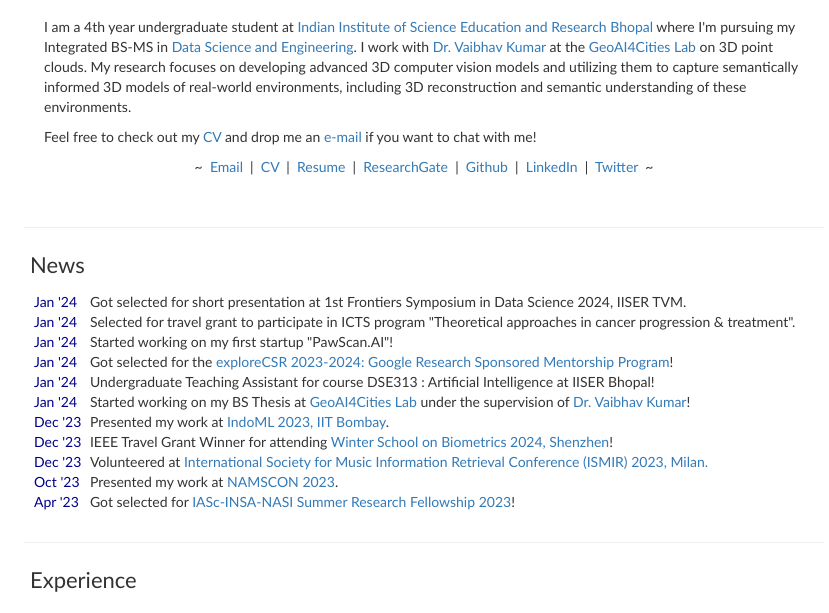
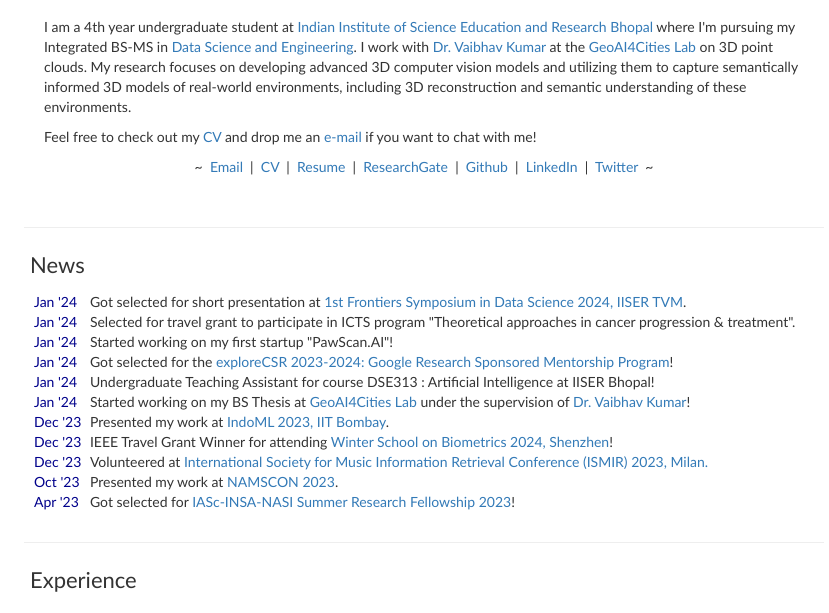
Before and after one commit to mayur20169/mayur20169.github.io, a plain HTML site: page index.html in a window 1280 px wide. Shown: the part 146-759 px from the top of the page, without its empty margins (216-1045 px from the left). Drawn offline with nearby package versions, Linux system fonts and the light colour scheme.

Commit message:
Update index.html

```diff
--- a/index.html
+++ b/index.html
@@ -135,7 +135,7 @@
                             <p style="color:darkblue; display:inline">Jan '24 &nbsp</p>
                         </td>
                         <td>
-                            Got selected for short presentation at 1st Frontiers Symposium in Data Science 2024, IISER TVM.
+                            Got selected for short presentation at <a href="https://sites.google.com/view/fs-dsc-2014/home?authuser=0" target="_blank">1st Frontiers Symposium in Data Science 2024, IISER TVM</a>.
                         </td>
                     </tr>
 
```
